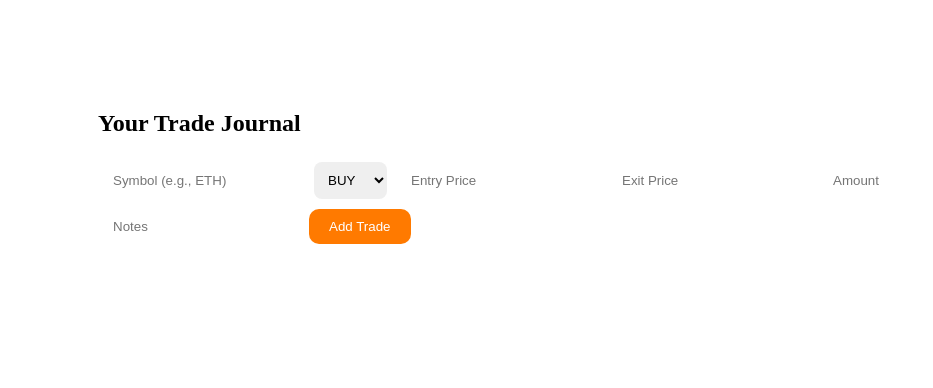
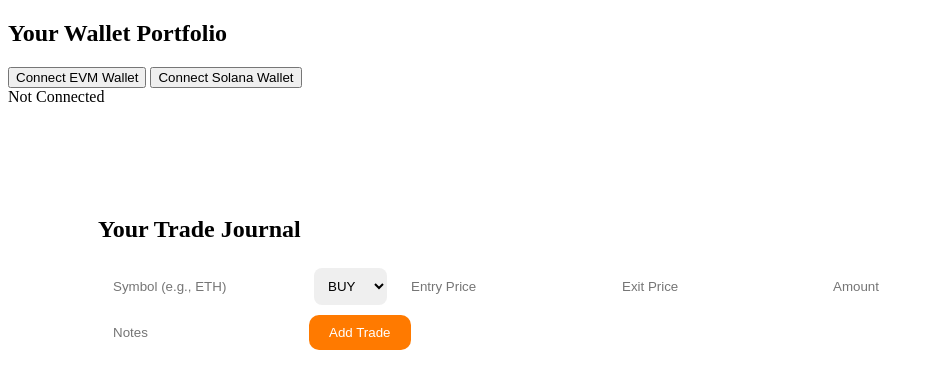
Before and after one commit to yoyosharjeel621-collab/psychic-potato, a plain HTML site: page frontend/index.html in a window 1280 px wide. Shown: the whole page, without its empty margins (0-933 px from the left). Drawn offline with Linux system fonts and the light colour scheme; files that its build step writes are made by us from their sources.

Commit message:
Update index.html

```diff
--- a/frontend/index.html
+++ b/frontend/index.html
@@ -7,7 +7,19 @@
   <link rel="stylesheet" href="css/style.css">
 </head>
 <body>
+<section class="portfolio">
+  <h2>Your Wallet Portfolio</h2>
 
+  <div class="wallet-connect">
+    <button class="btn primary" onclick="connectEVM()">Connect EVM Wallet</button>
+    <button class="btn secondary" onclick="connectSolana()">Connect Solana Wallet</button>
+  </div>
+
+  <div id="walletInfo">Not Connected</div>
+  <div id="portfolioList">
+    <!-- Token balances will appear here -->
+  </div>
+</section>
   <!-- Existing Dashboard Section -->
   <section class="dashboard">
     <h2>Your Trade Journal</h2>
```
